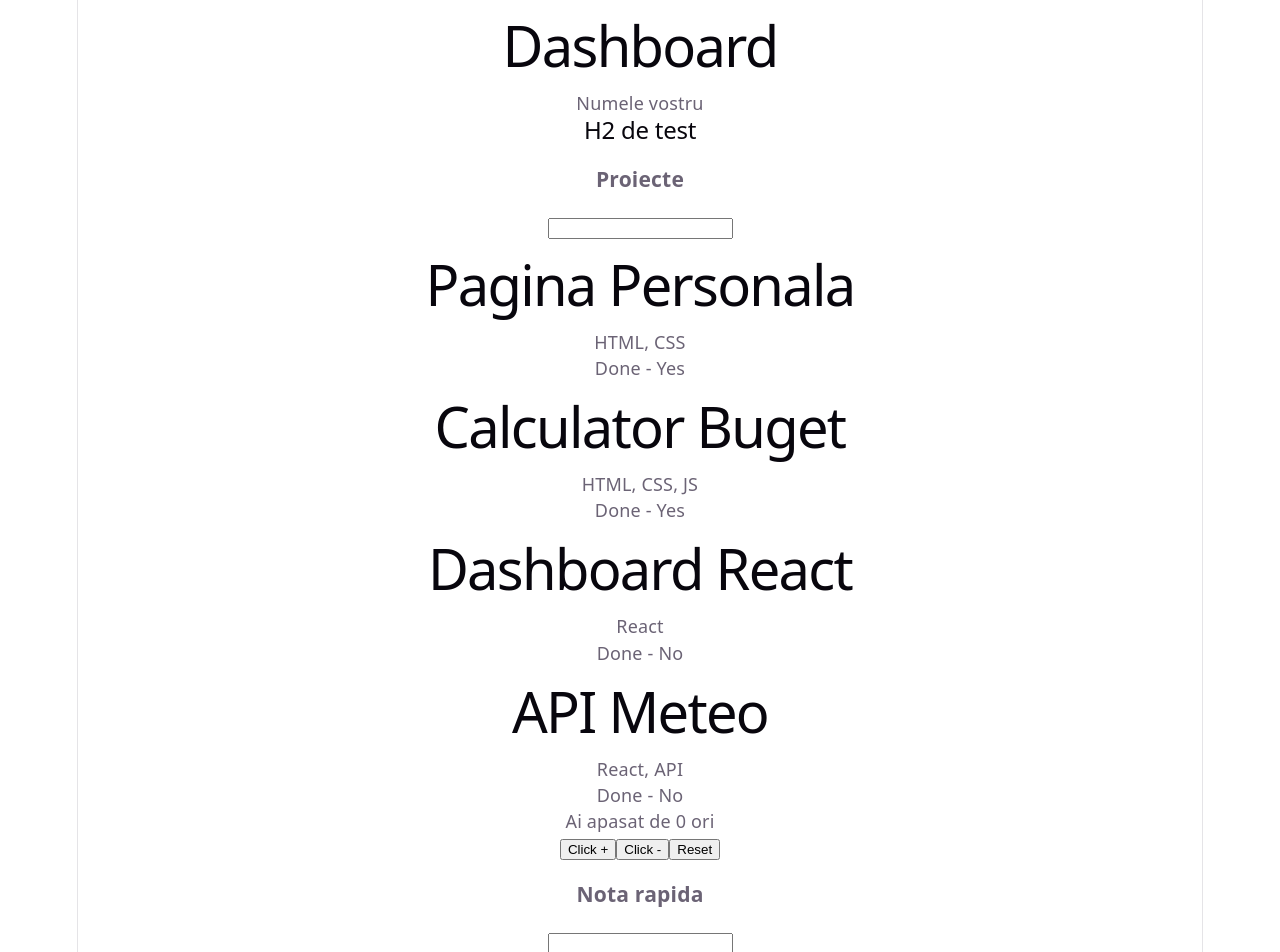
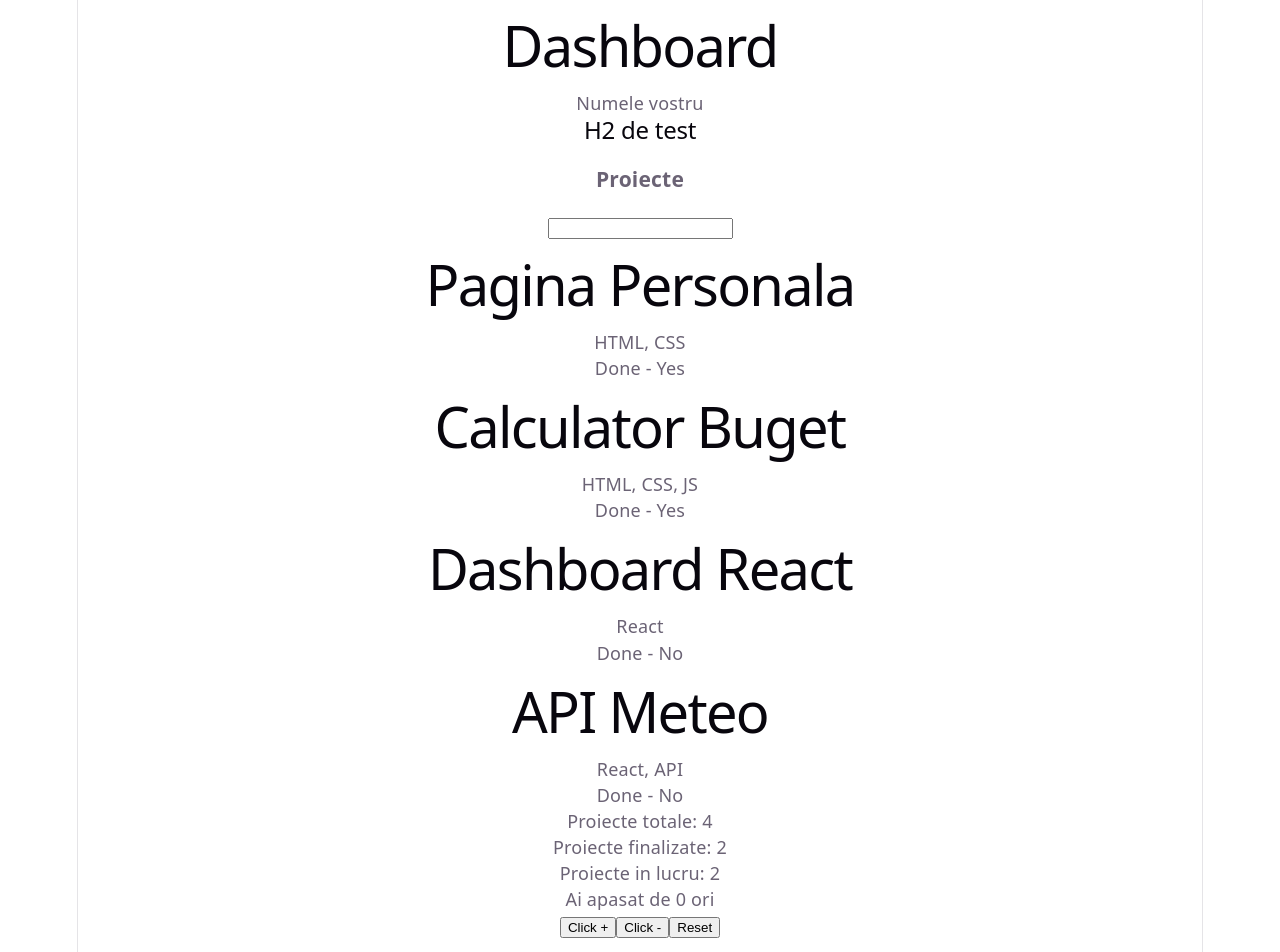
Before and after one commit to Hrelea-Victor/Laborator-pweb, a React (Vite) app: page / in a window 1280 px wide. Shown: the top 952 px of the page. Built offline with nearby package versions, Linux system fonts and the light colour scheme.

Commit message:
Feat: Proiecte totale/finalizate/in lucru

```diff
--- a/src/ProjectList.jsx
+++ b/src/ProjectList.jsx
@@ -33,6 +33,11 @@ return (
 return p.title.toLowerCase().includes(filter.toLowerCase()); }).map(function(item, index) {
 return <Card key={item.id} title={item.title} description={item.tech} done={item.done}/>;
 })}
+<div>
+<p>Proiecte totale: {projects.length}</p>
+<p>Proiecte finalizate: {projects.filter(p => p.done).length}</p>
+<p>Proiecte in lucru: {projects.filter(p => !p.done).length}</p>
+</div>
 </div>
 );
 }
```
